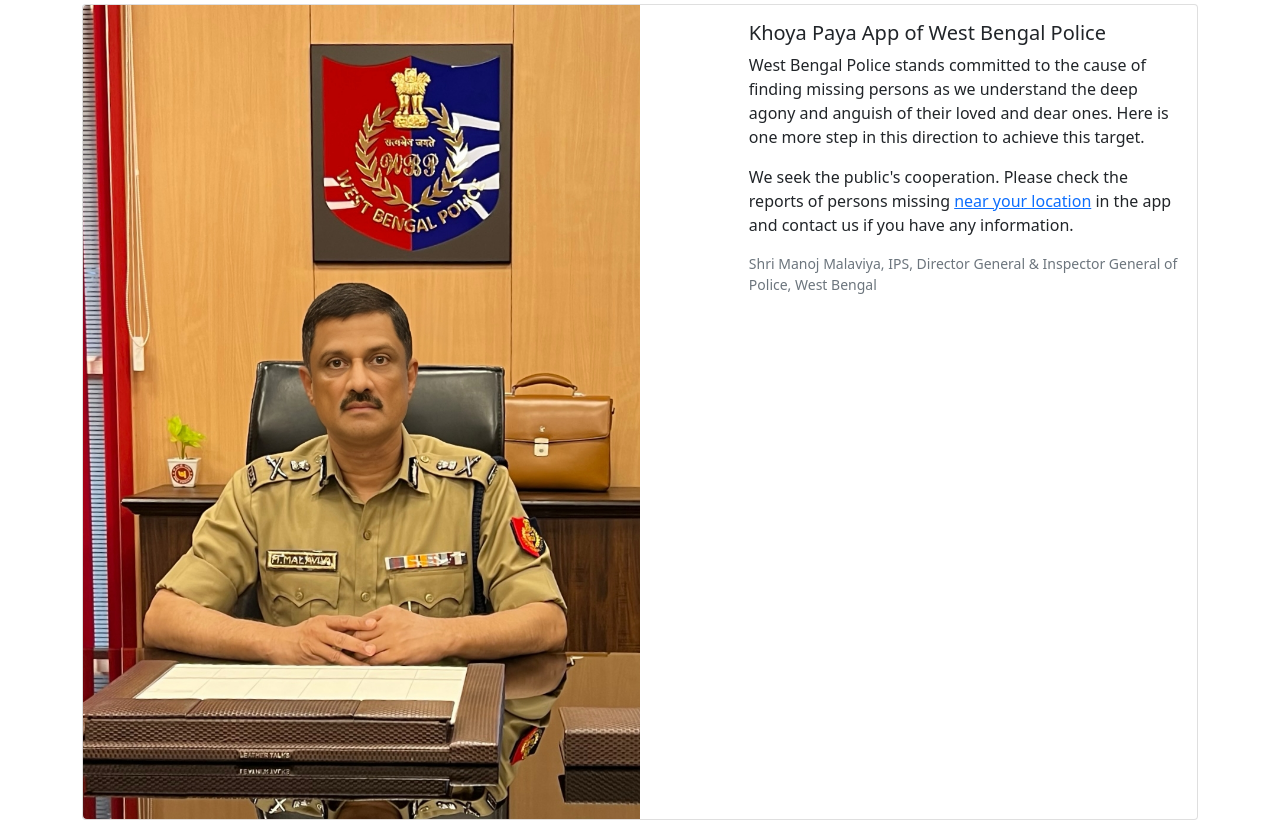
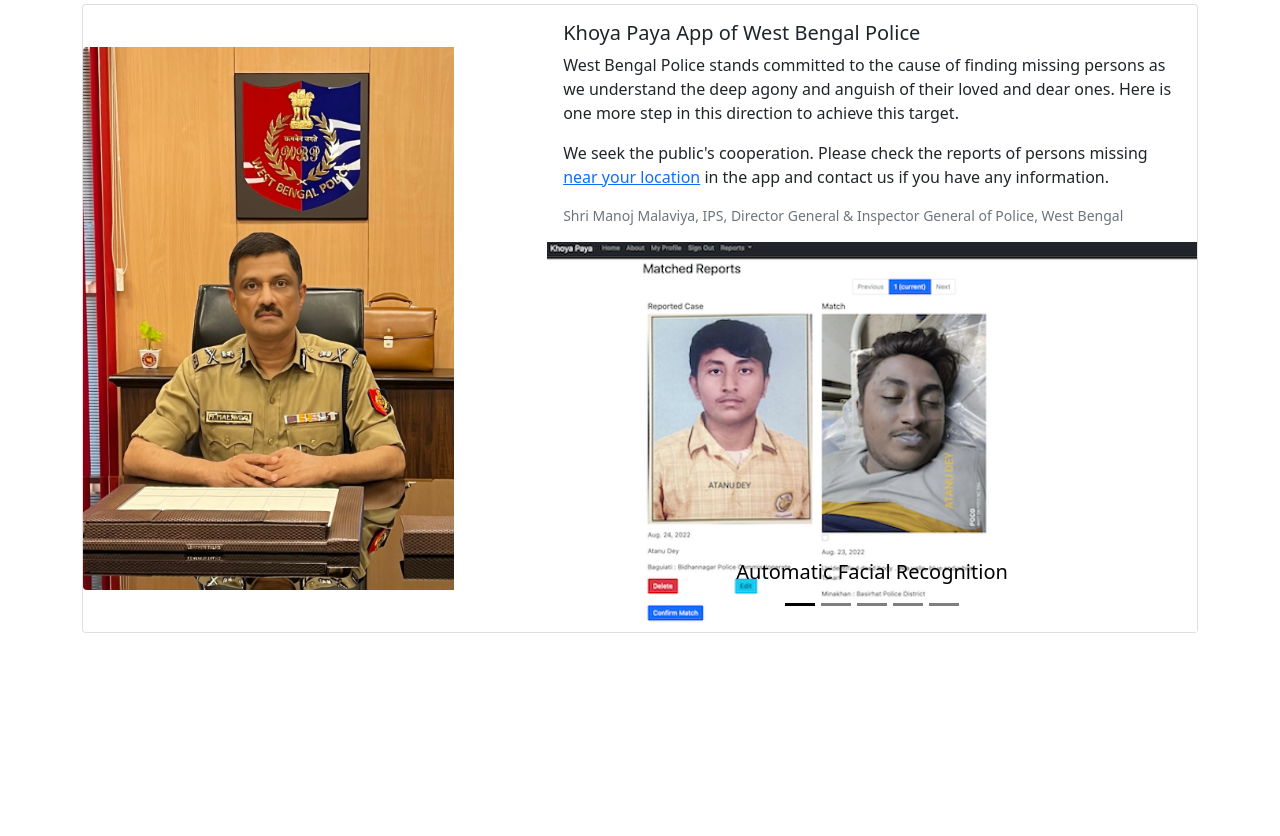
Before and after one commit to sanjaysingh13/missing_and_found_wbsdc, a Django app: page / in a window 1280 px wide. Shown: the part 56-892 px from the top of the page. After the commit the page ends 689 px from the top, so only its background shows below. Run offline with Django 4.2, Linux system fonts and the light colour scheme; parts of the project's set-up code (start-up, migrations or seed data) failed here and were passed over; some libraries are stand-ins or nearby versions.

Commit message:
carousel

```diff
--- a/missing_persons_match_unidentified_dead_bodies/templates/pages/home.html
+++ b/missing_persons_match_unidentified_dead_bodies/templates/pages/home.html
@@ -3,10 +3,10 @@
 {% block content %}
 <div class="card mb-3" >
   <div class="row g-0">
-    <div class="col-md-6 d-flex flex-wrap align-items-center">
+    <div class="col-md-4 d-flex flex-wrap align-items-center">
       <img src="{% static 'images/dgp.JPG' %}" class="img-fluid rounded-start " alt="...">
     </div>
-    <div class="col-md-5 offset-md-1">
+    <div class="col-md-7 offset-md-1">
       <div class="card-body">
         <h5 class="card-title">Khoya Paya App of West Bengal Police</h5>
         <p class="card-text">West Bengal Police stands committed to the cause of  finding missing persons as we understand the deep agony and anguish of their loved and dear ones. Here is one more step in this direction to achieve this target.</p>
@@ -15,6 +15,47 @@
           in the app and contact us if you have any information.
         <p class="card-text"><small class="text-muted">Shri Manoj Malaviya, IPS, Director General & Inspector General of Police, West Bengal</small></p>
       </div>
+      <div id="carouselExampleCaptions" class="carousel carousel-dark slide" data-bs-ride="carousel">
+  <div class="carousel-indicators">
+    <button type="button" data-bs-target="#carouselExampleCaptions" data-bs-slide-to="0" class="active" aria-current="true" aria-label="Slide 1"></button>
+    <button type="button" data-bs-target="#carouselExampleCaptions" data-bs-slide-to="1" aria-label="Slide 2"></button>
+    <button type="button" data-bs-target="#carouselExampleCaptions" data-bs-slide-to="2" aria-label="Slide 3"></button>
+    <button type="button" data-bs-target="#carouselExampleCaptions" data-bs-slide-to="3" aria-label="Slide 4"></button>
+    <button type="button" data-bs-target="#carouselExampleCaptions" data-bs-slide-to="4" aria-label="Slide 5"></button>
+  </div>
+  <div class="carousel-inner">
+    <div class="carousel-item active">
+      <img src="{% static 'images/atanu.png' %}" class="d-block w-100" alt="...">
+      <div class="carousel-caption d-none d-md-block">
+        <h5>Automatic Facial Recognition</h5>
+      </div>
+    </div>
+    <div class="carousel-item">
+      <img src="{% static 'images/location.png' %}" class="d-block w-100" alt="...">
+      <div class="carousel-caption d-none d-md-block">
+        <h5>Location-based Search</h5>
+      </div>
+    </div>
+    <div class="carousel-item">
+      <img src="{% static 'images/rail.png' %}" class="d-block w-100" alt="...">
+      <div class="carousel-caption d-none d-md-block">
+        <h5>Search for found persons along rail-track</h5>
+      </div>
+    </div>
+    <div class="carousel-item">
+      <img src="{% static 'images/river.png' %}" class="d-block w-100" alt="...">
+      <div class="carousel-caption d-none d-md-block">
+        <h5>Search for found persons along river</h5>
+      </div>
+    </div>
+    <div class="carousel-item">
+      <img src="{% static 'images/road.png' %}" class="d-block w-100" alt="...">
+      <div class="carousel-caption d-none d-md-block">
+        <h5>Search for found persons along any road</h5>
+      </div>
+    </div>
+  </div>
+</div>
     </div>
 
   </div>
```
Also changed, not shown: missing_persons_match_unidentified_dead_bodies/static/images/atanu.png (added), missing_persons_match_unidentified_dead_bodies/static/images/location.png (added), missing_persons_match_unidentified_dead_bodies/static/images/matches.png (added), missing_persons_match_unidentified_dead_bodies/static/images/rail.png (added), missing_persons_match_unidentified_dead_bodies/static/images/river.png (added), missing_persons_match_unidentified_dead_bodies/static/images/road.png (added).
